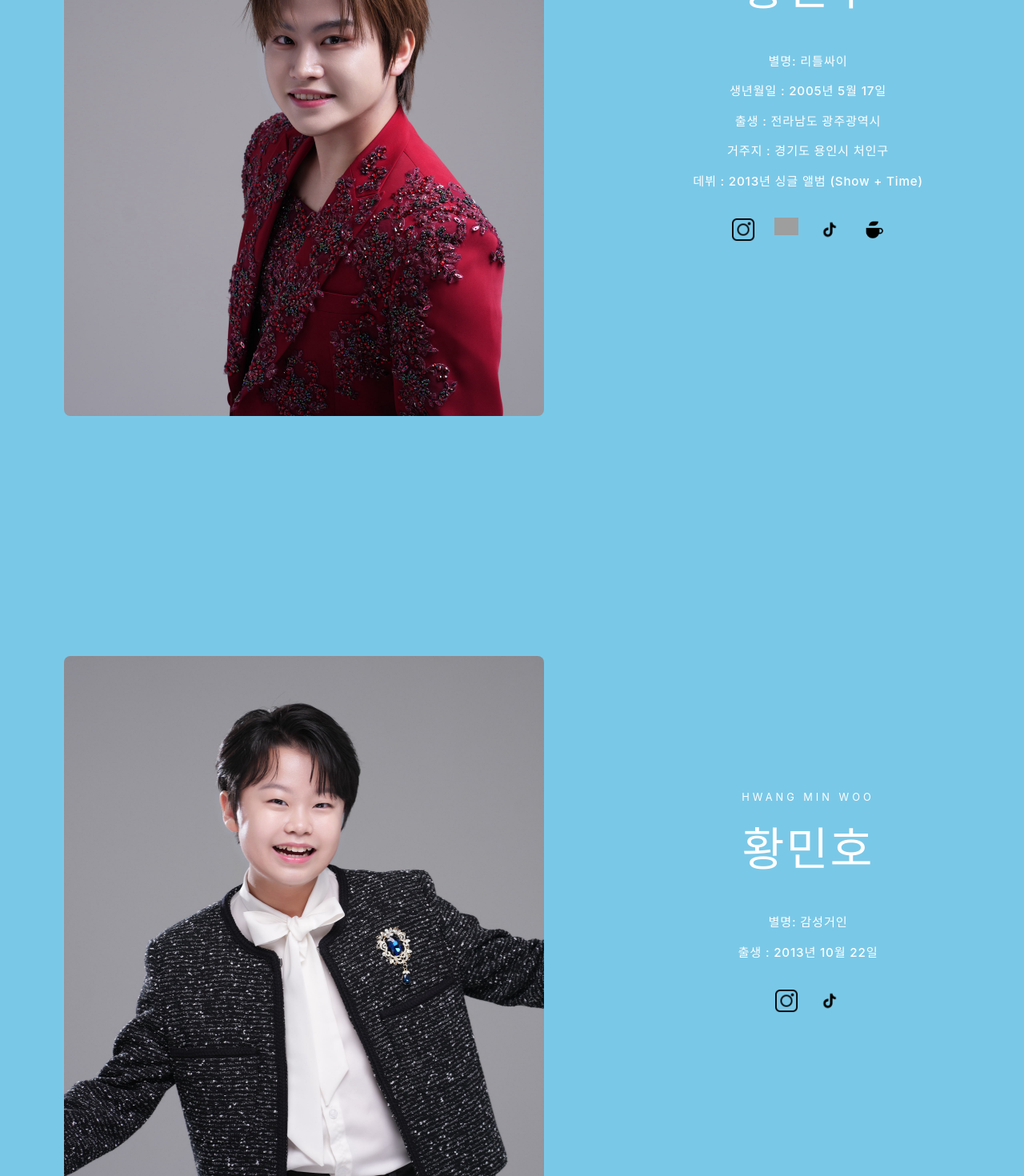
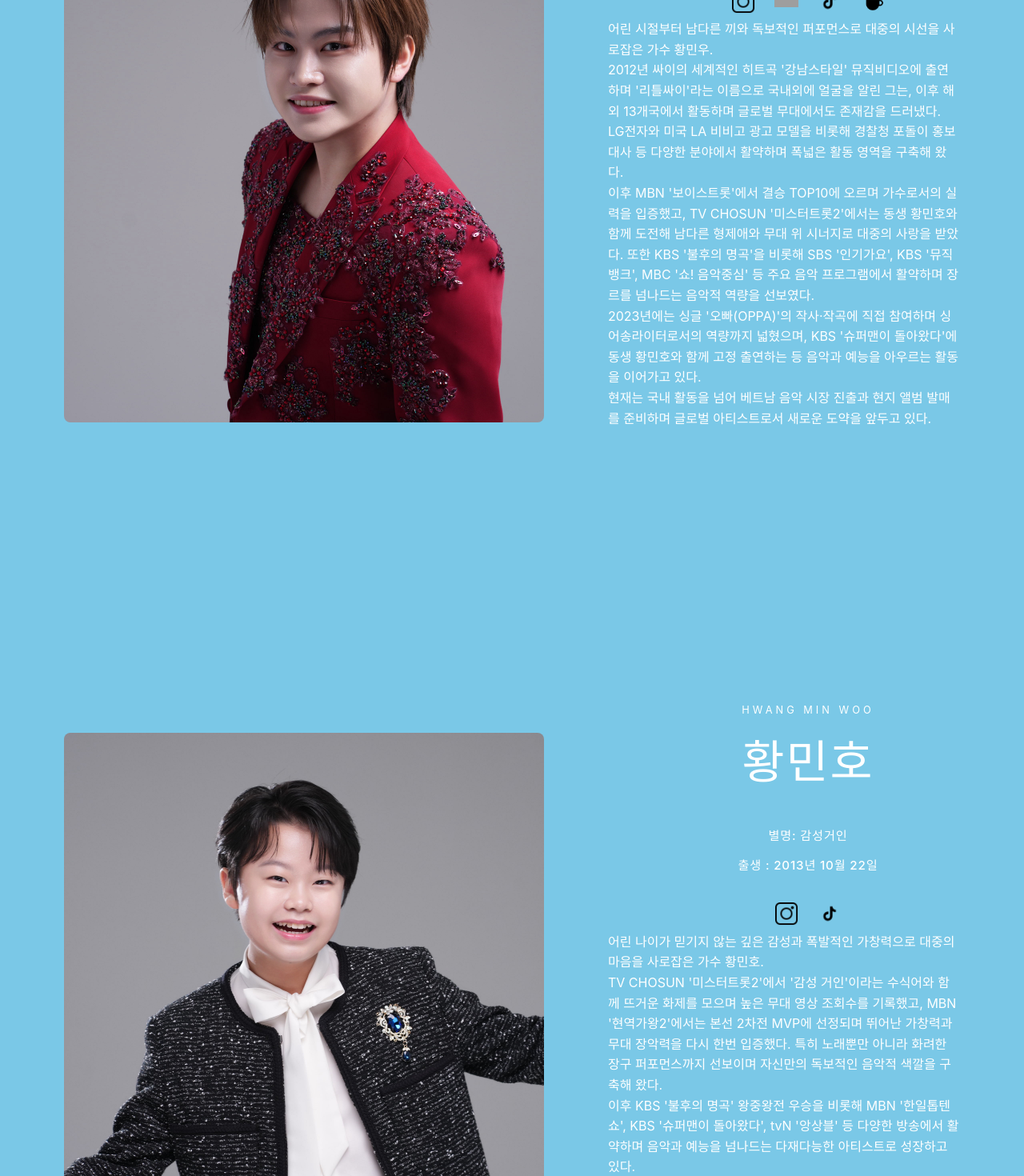
Before and after one commit to cieabora/draft1, a React (Create React App) app: page / in a window 1280 px wide. Shown: the part 1320-2790 px from the top of the page at 80% size. Built offline with nearby package versions, Linux system fonts and the light colour scheme; grey boxes are pictures that could not be loaded.

Commit message:
프로필 디테일 수정

```diff
--- a/src/App.js
+++ b/src/App.js
@@ -1,6 +1,5 @@
 import React from 'react'
 import './App.css'
-import profileImg from './img/profile.jpg'
 import x_logo from './img/x-logo.png'
 import tiktok_logo from './img/tiktok-logo.png'
 import youtube_logo from './img/youtube-logo.png'
@@ -51,7 +50,7 @@ export default function App(){
         </div>
       </section>
 
-      <section id="profile" className="profile-section bottom-gap-20">
+      <section id="profile" className="profile-section">
         <div className="profile-content">
           {/* 프로필 이미지 영역 */}
           <div className="profile-image-wrapper">
@@ -59,6 +58,8 @@ export default function App(){
           </div>
 
           {/* 프로필 정보 영역 */}
+          <div className="profile-info-wrap">
+            <div className="profile-left">
               <div className="profile-info">
                 <p className="artist-sub-title">HWANG MIN WOO</p>
                 <h2 className="artist-name">황민우</h2>
@@ -66,8 +67,6 @@ export default function App(){
                 <div className="info-details">
                   <p>별명: 리틀싸이</p>
                   <p>생년월일 : 2005년 5월 17일</p>
-              <p>출생 : 전라남도 광주광역시</p>
-              <p>거주지 : 경기도 용인시 처인구</p>
                   <p>데뷔 : 2013년 싱글 앨범 (Show + Time)</p>
                 </div>
 
@@ -77,6 +76,26 @@ export default function App(){
                   <a href="https://www.youtube.com/channel/UCnmGrHvdV_CcVG4kvTm_0Eg"><img src={youtube_logo} alt="YouTube" className="social-links"></img></a>
                   <a href="https://www.tiktok.com/@minwoo0517"><img src={tiktok_logo} alt="TikTok" className="social-links"></img></a>
                   <a href="https://cafe.naver.com/trothoowoo"><img src={cafe_logo} alt="Cafe" className="social-links"></img></a>
+                </div>
+              </div>
+            </div>
+
+            <div className="profile-right">
+              <p class="intro-text">
+                어린 시절부터 남다른 끼와 독보적인 퍼포먼스로 대중의 시선을 사로잡은 가수 황민우.
+              </p>
+              <p class="right-detail">
+                2012년 싸이의 세계적인 히트곡 '강남스타일' 뮤직비디오에 출연하며 '리틀싸이'라는 이름으로 국내외에 얼굴을 알린 그는, 이후 해외 13개국에서 활동하며 글로벌 무대에서도 존재감을 드러냈다. LG전자와 미국 LA 비비고 광고 모델을 비롯해 경찰청 포돌이 홍보대사 등 다양한 분야에서 활약하며 폭넓은 활동 영역을 구축해 왔다.
+              </p>
+              <p class="right-detail">
+                이후 MBN '보이스트롯'에서 결승 TOP10에 오르며 가수로서의 실력을 입증했고, TV CHOSUN '미스터트롯2'에서는 동생 황민호와 함께 도전해 남다른 형제애와 무대 위 시너지로 대중의 사랑을 받았다. 또한 KBS '불후의 명곡'을 비롯해 SBS '인기가요', KBS '뮤직뱅크', MBC '쇼! 음악중심' 등 주요 음악 프로그램에서 활약하며 장르를 넘나드는 음악적 역량을 선보였다.
+              </p>
+              <p class="right-detail">
+                2023년에는 싱글 '오빠(OPPA)'의 작사·작곡에 직접 참여하며 싱어송라이터로서의 역량까지 넓혔으며, KBS '슈퍼맨이 돌아왔다'에 동생 황민호와 함께 고정 출연하는 등 음악과 예능을 아우르는 활동을 이어가고 있다.
+              </p>
+              <p class="right-detail">
+                현재는 국내 활동을 넘어 베트남 음악 시장 진출과 현지 앨범 발매를 준비하며 글로벌 아티스트로서 새로운 도약을 앞두고 있다.
+              </p>
             </div>
           </div>
         </div>
@@ -90,6 +109,8 @@ export default function App(){
           </div>
 
           {/* 프로필 정보 영역 */}
+          <div className="profile-info-wrap">
+            <div className="profile-left">
               <div className="profile-info">
                 <p className="artist-sub-title">HWANG MIN WOO</p>
                 <h2 className="artist-name">황민호</h2>
@@ -103,6 +124,22 @@ export default function App(){
                 <div className="social-links-wrapper">
                   <a href="https://www.instagram.com/real.hwangminho"><img src={instagram_logo} alt="Instagram" className="social-links"></img></a>
                   <a href="https://www.tiktok.com/@hwangminho2013"><img src={tiktok_logo} alt="TikTok" className="social-links"></img></a>
+                </div>
+              </div>
+            </div>
+            <div className="profile-right">
+              <p class="intro-text">
+                어린 나이가 믿기지 않는 깊은 감성과 폭발적인 가창력으로 대중의 마음을 사로잡은 가수 황민호.
+              </p>
+              <p class="right-detail">
+                TV CHOSUN '미스터트롯2'에서 '감성 거인'이라는 수식어와 함께 뜨거운 화제를 모으며 높은 무대 영상 조회수를 기록했고, MBN '현역가왕2'에서는 본선 2차전 MVP에 선정되며 뛰어난 가창력과 무대 장악력을 다시 한번 입증했다. 특히 노래뿐만 아니라 화려한 장구 퍼포먼스까지 선보이며 자신만의 독보적인 음악적 색깔을 구축해 왔다.
+              </p>
+              <p class="right-detail">
+                이후 KBS '불후의 명곡' 왕중왕전 우승을 비롯해 MBN '한일톱텐쇼', KBS '슈퍼맨이 돌아왔다', tvN '앙상블' 등 다양한 방송에서 활약하며 음악과 예능을 넘나드는 다재다능한 아티스트로 성장하고 있다.
+              </p>
+              <p class="right-detail">
+                또한 경기도 오산시와 전라남도 영광군 홍보대사로 활동하며 대중과의 소통을 이어가고 있으며, 2025년에는 형 황민우와 함께 단독 콘서트 '황금효선물'을 개최하며 방송을 넘어 공연 무대에서도 존재감을 넓혀가고 있다.
+              </p>
             </div>
           </div>
         </div>
@@ -195,7 +232,7 @@ export default function App(){
         </div>
       </section>
 
-      {/* video section */}
+      {/*
       <section id="video" className="section video-section">
         <div className="section-title">
           <h2>VIDEO</h2>
@@ -209,6 +246,7 @@ export default function App(){
           ))}
         </div>
       </section>
+      */}
 
       {/* footer section */}
       <footer className="footer">
```
Lines whose indentation alone changed are shown as unchanged.
